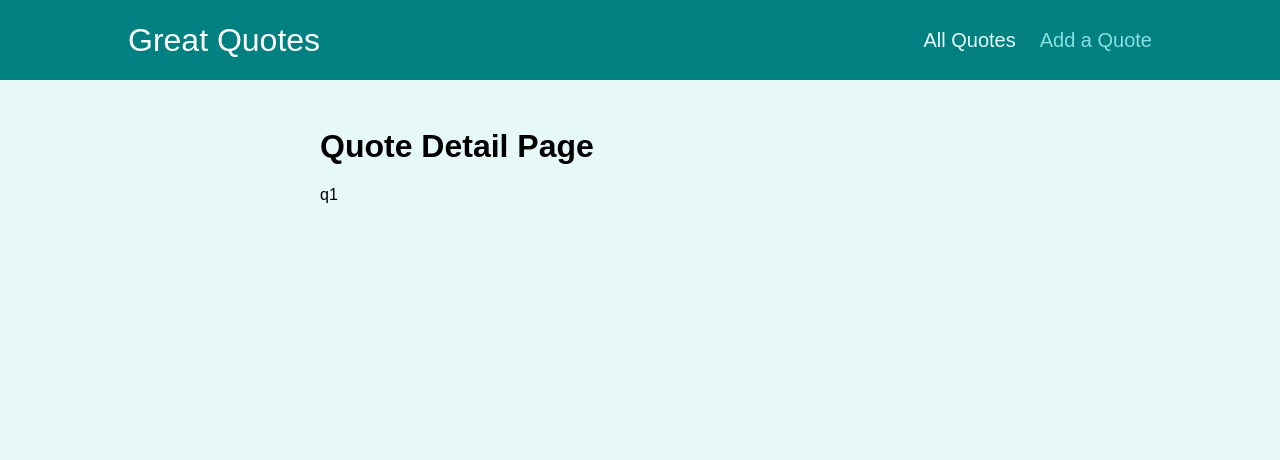
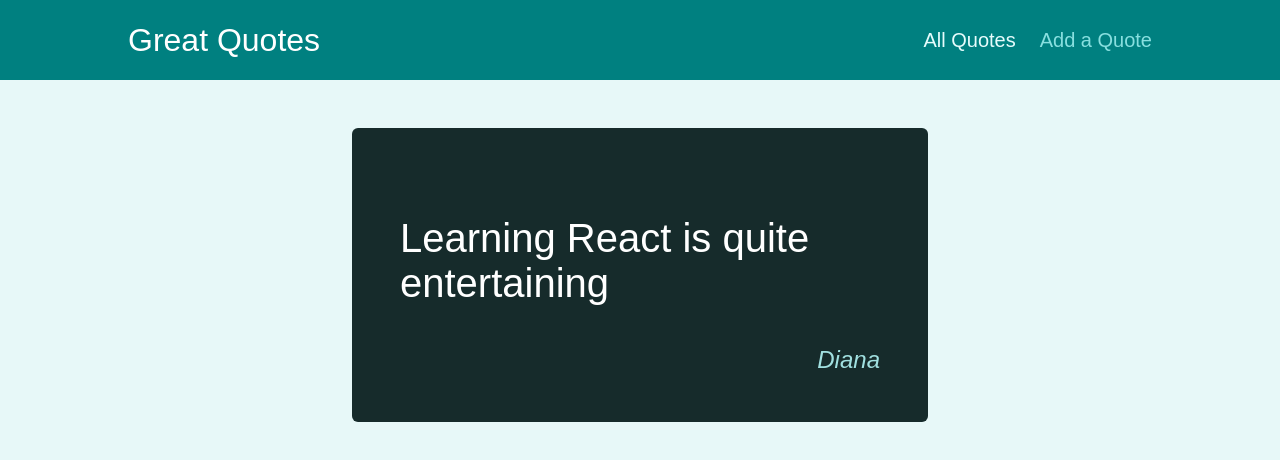
Before and after one commit to dgponce/quotes-project, a React (Create React App) app: page /quotes/q1 in a window 1280 px wide. Shown: the top 460 px of the page. Built offline with nearby package versions, Linux system fonts and the light colour scheme.

Commit message:
Added pages content

```diff
--- a/src/components/quotes/QuoteItem.js
+++ b/src/components/quotes/QuoteItem.js
@@ -1,3 +1,4 @@
+import { Link } from 'react-router-dom';
 import classes from './QuoteItem.module.css';
 
 const QuoteItem = (props) => {
@@ -9,9 +10,9 @@
         </blockquote>
         <figcaption>{props.author}</figcaption>
       </figure>
-      <a className='btn'>
+      <Link className='btn' to={`/quotes/${props.id}`}>
         View Fullscreen
-      </a>
+      </Link>
     </li>
   );
 };
--- a/src/pages/AllQuotes.js
+++ b/src/pages/AllQuotes.js
@@ -1,5 +1,13 @@
+import QuoteList from '../components/quotes/QuoteList';
+
+const DUMMY_QUOTES = [
+  { id: 'q1', author: 'Diana', text: 'Learning React is quite entertaining' },
+  { id: 'q2', author: 'Marvin', text: 'Learning React is interesting' },
+  { id: 'q3', author: 'Laura', text: 'Learning React is inspiring' },
+];
+
 const AllQuotes = () => {
-  return <h1>All Quotes Page</h1>;
+  return <QuoteList quotes={DUMMY_QUOTES} />
 };
 
 export default AllQuotes;
--- a/src/pages/NewQuote.js
+++ b/src/pages/NewQuote.js
@@ -1,5 +1,11 @@
+import QuoteForm from "../components/quotes/QuoteForm";
+
 const NewQuote = () => {
-  return <h1>New Quote Page</h1>;
+  const addQuoteHandler = quoteData => {
+    const {author, text} = quoteData;
+    console.log(author, text);
+  }
+  return <QuoteForm onAddQuote={addQuoteHandler}/>
 };
 
 export default NewQuote;
--- a/src/pages/QuoteDetail.js
+++ b/src/pages/QuoteDetail.js
@@ -1,15 +1,27 @@
 import { Fragment } from 'react';
 import { useParams, Route } from 'react-router-dom';
 import Comments from '../components/comments/Comments';
+import HighlightedQuote from '../components/quotes/HighlightedQuote';
+
+const DUMMY_QUOTES = [
+  { id: 'q1', author: 'Diana', text: 'Learning React is quite entertaining' },
+  { id: 'q2', author: 'Marvin', text: 'Learning React is interesting' },
+  { id: 'q3', author: 'Laura', text: 'Learning React is inspiring' },
+];
 
 const QuoteDetail = () => {
   const params = useParams();
   const { quoteId } = params;
 
+  const quote = DUMMY_QUOTES.find(quote => quote.id === quoteId);
+
+  if(!quote) {
+    return <p>No quote found!</p>;
+  }
+
   return (
     <Fragment>
-      <h1>Quote Detail Page</h1>
-      <p>{quoteId}</p>
+      <HighlightedQuote text={quote.text} author={quote.author}/>
       <Route path={`/quotes/${quoteId}/comments`}>
         <Comments />
       </Route>
```
